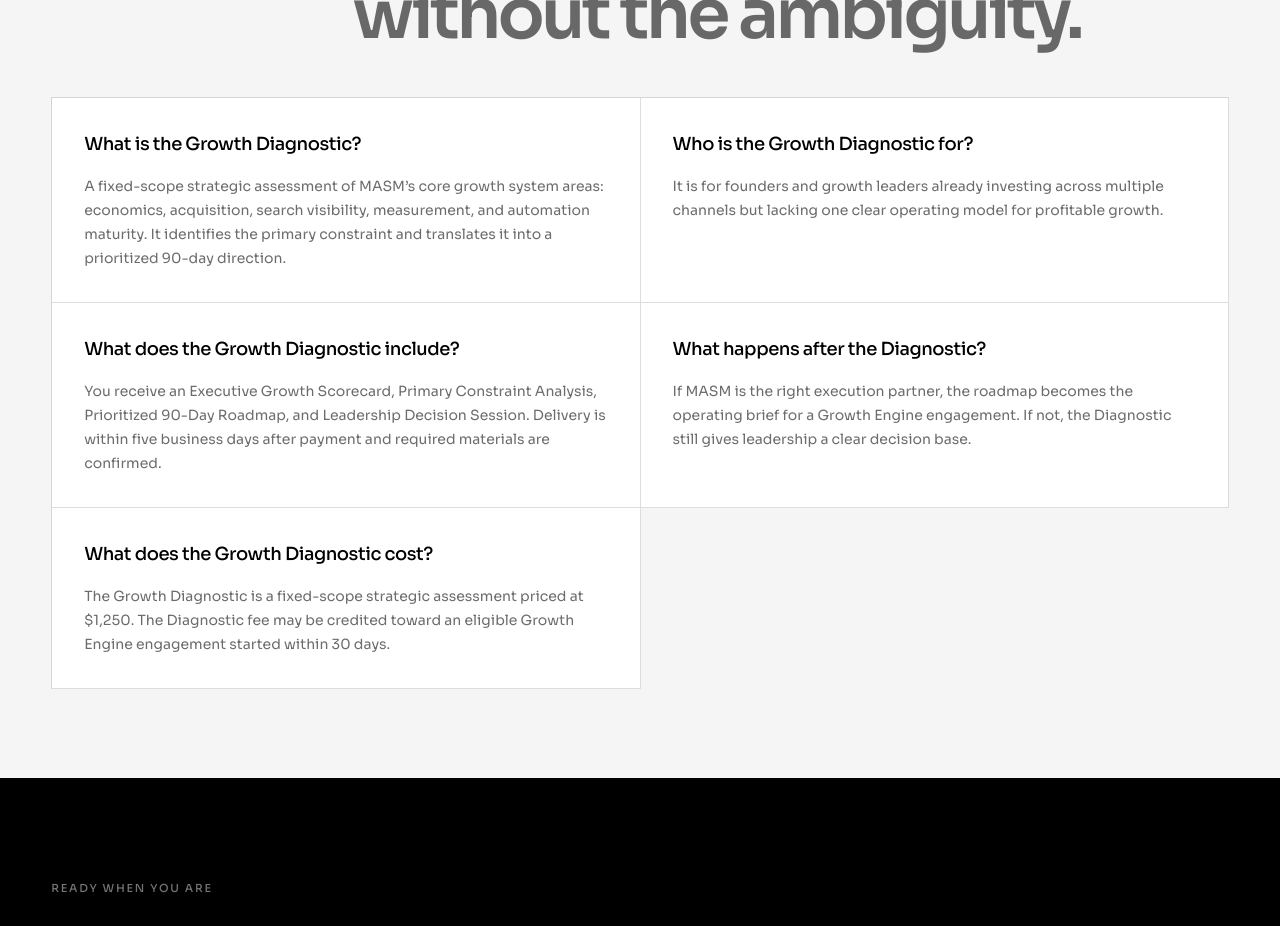
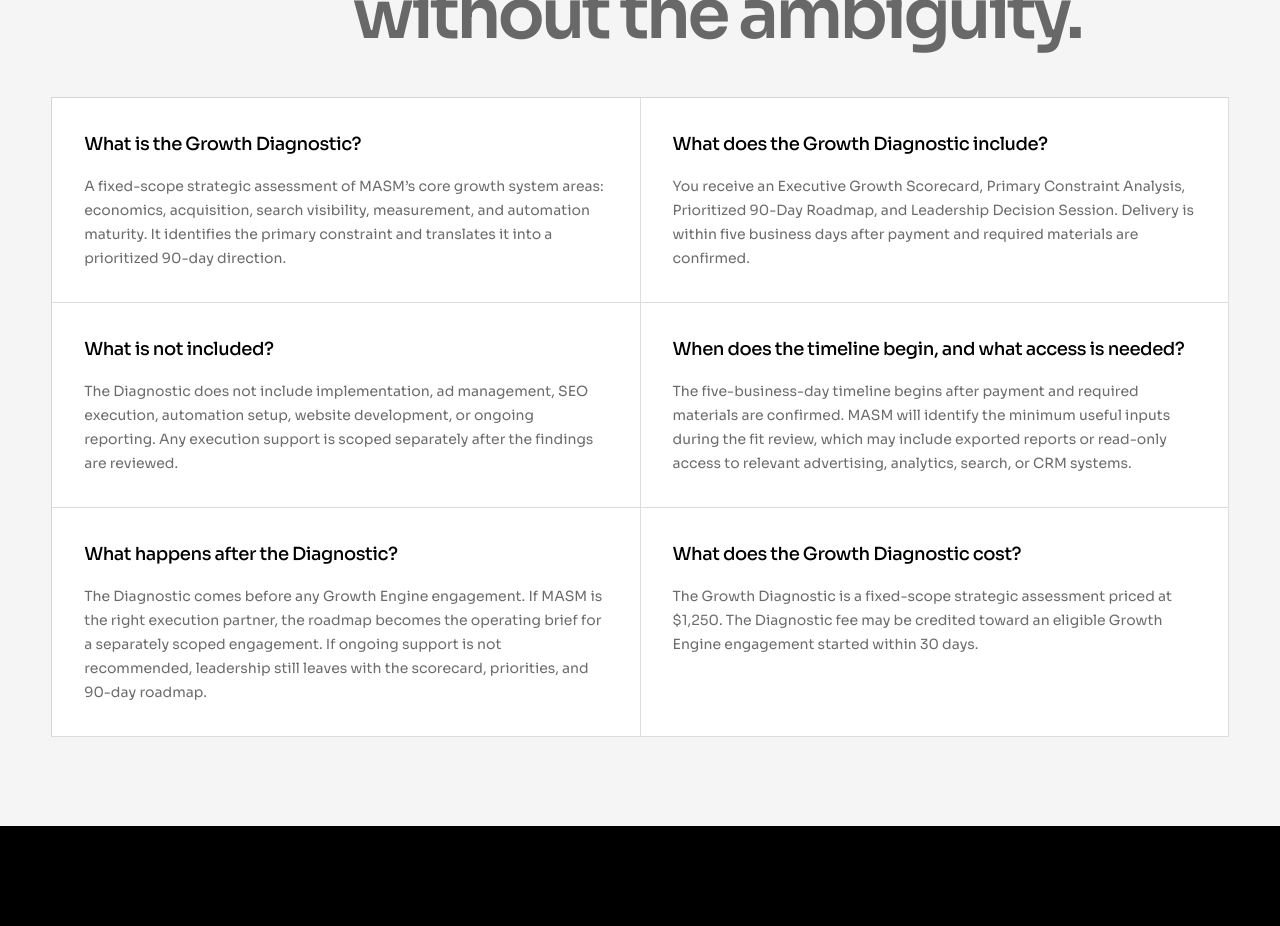
Before and after one commit to sianmatti/masm-website, a Next.js app: page / in a window 1280 px wide. Shown: the part 8520-9446 px from the top of the page. Built offline with nearby package versions, Linux system fonts and the light colour scheme.

Commit message:
Strengthen homepage qualification and conversion clarity

```diff
--- a/components/faq.tsx
+++ b/components/faq.tsx
@@ -7,19 +7,24 @@
       "A fixed-scope strategic assessment of MASM’s core growth system areas: economics, acquisition, search visibility, measurement, and automation maturity. It identifies the primary constraint and translates it into a prioritized 90-day direction.",
   },
   {
-    question: "Who is the Growth Diagnostic for?",
-    answer:
-      "It is for founders and growth leaders already investing across multiple channels but lacking one clear operating model for profitable growth.",
-  },
-  {
     question: "What does the Growth Diagnostic include?",
     answer:
       "You receive an Executive Growth Scorecard, Primary Constraint Analysis, Prioritized 90-Day Roadmap, and Leadership Decision Session. Delivery is within five business days after payment and required materials are confirmed.",
   },
   {
+    question: "What is not included?",
+    answer:
+      "The Diagnostic does not include implementation, ad management, SEO execution, automation setup, website development, or ongoing reporting. Any execution support is scoped separately after the findings are reviewed.",
+  },
+  {
+    question: "When does the timeline begin, and what access is needed?",
+    answer:
+      "The five-business-day timeline begins after payment and required materials are confirmed. MASM will identify the minimum useful inputs during the fit review, which may include exported reports or read-only access to relevant advertising, analytics, search, or CRM systems.",
+  },
+  {
     question: "What happens after the Diagnostic?",
     answer:
-      "If MASM is the right execution partner, the roadmap becomes the operating brief for a Growth Engine engagement. If not, the Diagnostic still gives leadership a clear decision base.",
+      "The Diagnostic comes before any Growth Engine engagement. If MASM is the right execution partner, the roadmap becomes the operating brief for a separately scoped engagement. If ongoing support is not recommended, leadership still leaves with the scorecard, priorities, and 90-day roadmap.",
   },
   {
     question: "What does the Growth Diagnostic cost?",
```
